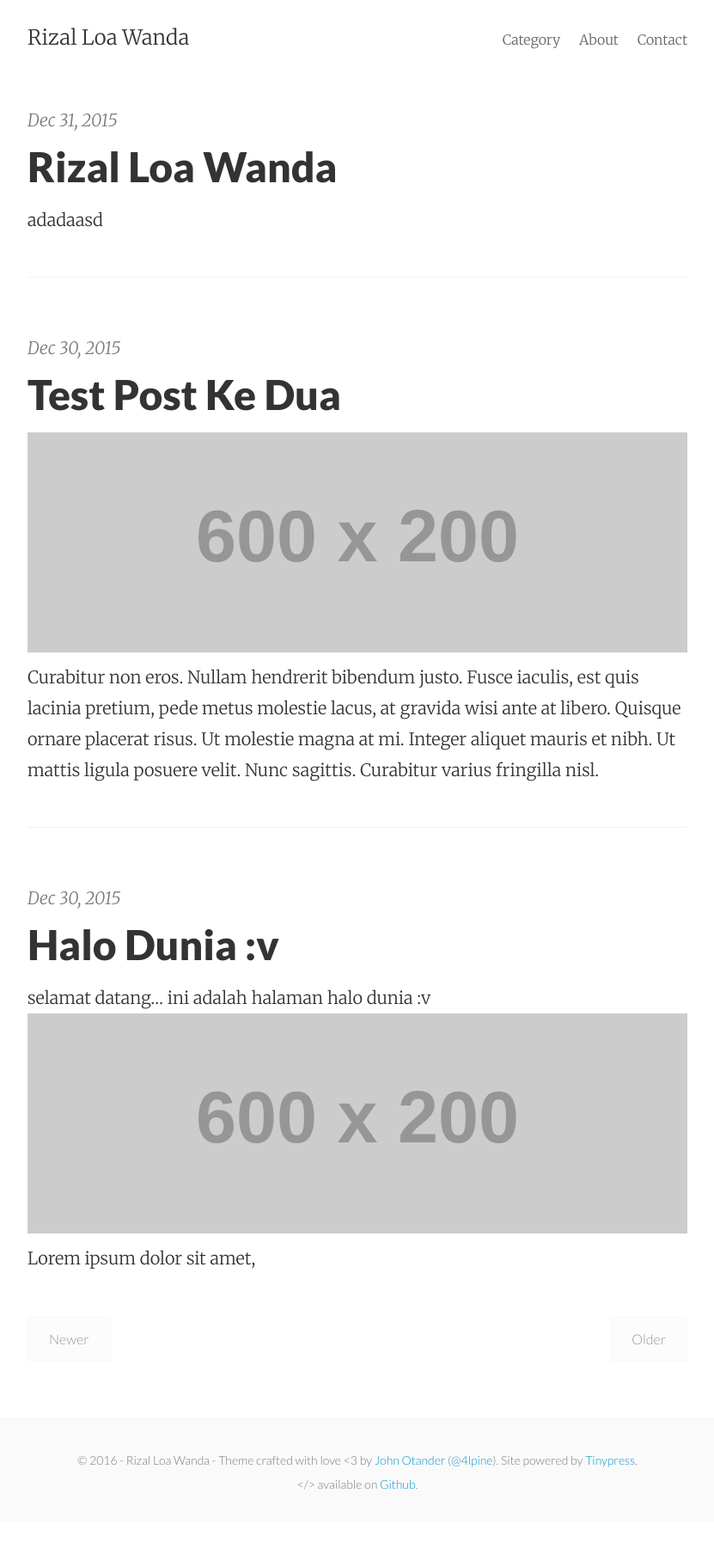
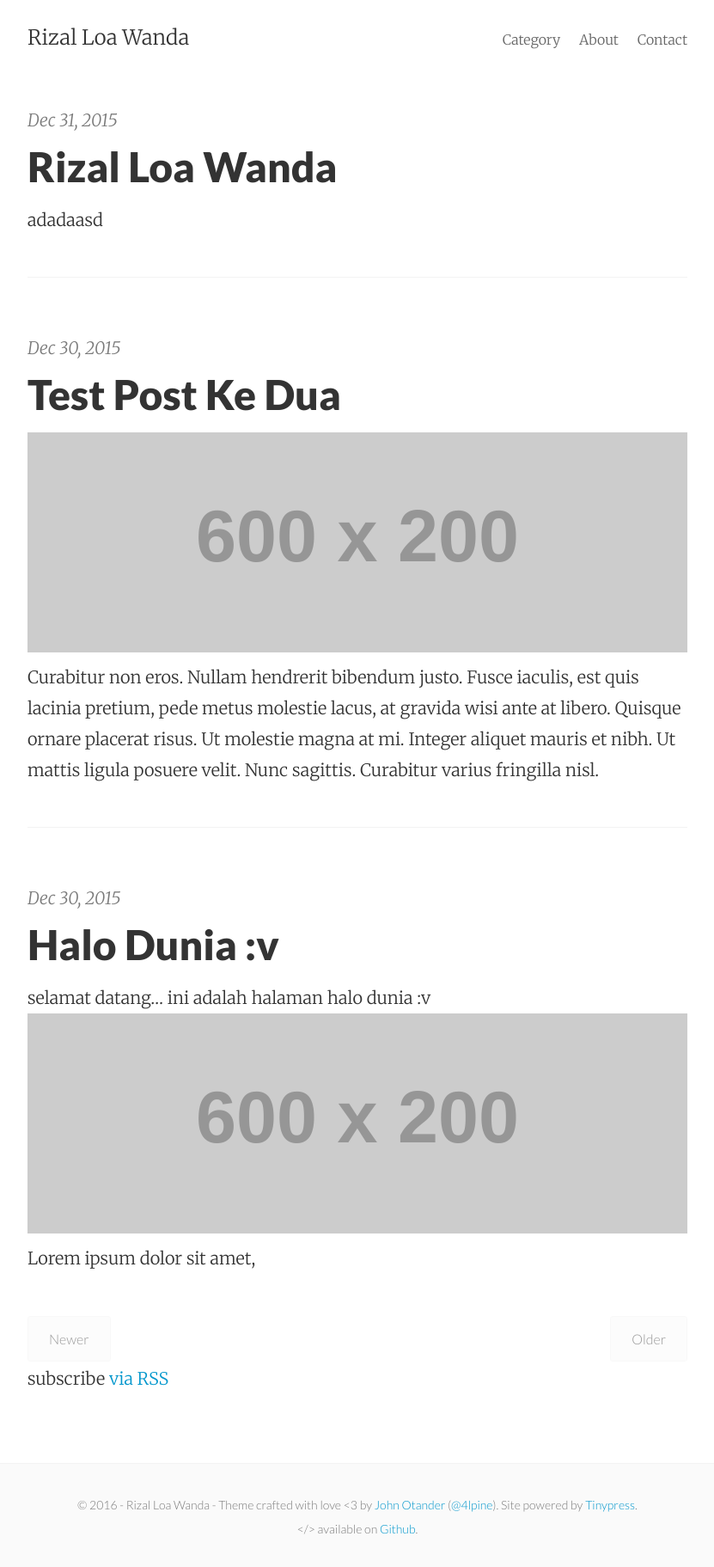
Before and after one commit to riloaw/riloaw.github.io, a Jekyll site: the page built from index.html, in a window 1280 px wide. Shown: the whole page at 86% size, without its empty margins (224-1055 px from the left). Built offline with Jekyll 4.4.1, drawn with Linux system fonts in a browser that asks for light colours; the list of posts is cut into pages by our own code; comment, search, counter and statistics services are not loaded; before the commit the page ends 1771 px from its top, so only the background shows below that.

Commit message:
subscrib

```diff
--- a/index.html
+++ b/index.html
@@ -9,7 +9,7 @@
       <div class="post">
         <p class="post-meta">
           {{ post.date | date: "%b %-d, %Y" }}
-          <a href="{{ post.url }}index.html#disqus_thread" data-disqus-identifier="{{post.url}}" style="float:right;"></a>
+          <a href="{{ post.url }}#disqus_thread" data-disqus-identifier="{{post.url}}" style="float:right;"></a>
         </p>
         <a href="{{ post.url | prepend: site.baseurl }}" class="post-link">
           <h3 class="h2 post-title">{{ post.title }}</h3>
@@ -27,5 +27,5 @@
 
   {% include pagination.html %}
 
-  <!--<p class="rss-subscribe">subscribe <a href="{{ "/feed.xml" | prepend: site.baseurl }}">via RSS</a></p>-->
+  <p class="rss-subscribe">subscribe <a href="{{ "/feed.xml" | prepend: site.baseurl }}">via RSS</a></p>
 </div>
```
